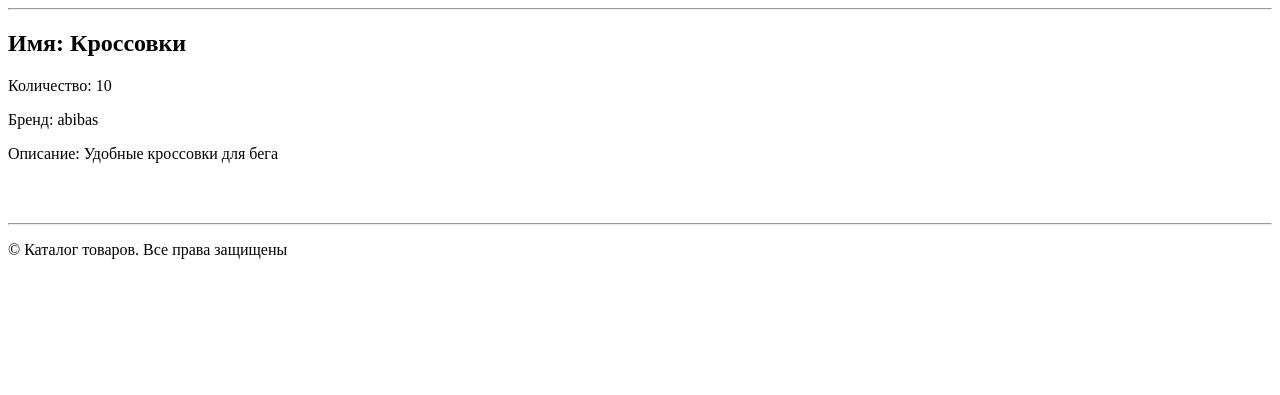
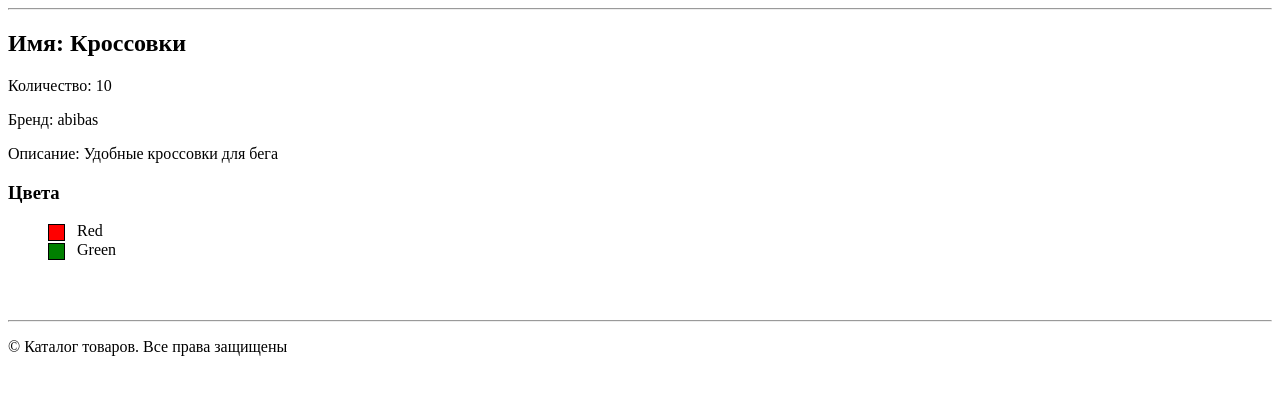
Before and after one commit to Hombrer/FirstDjango_26052025, a Django app: page /item/1 in a window 1280 px wide. Shown: the part 26-421 px from the top of the page. Run offline with Django 5.2, Linux system fonts and the light colour scheme; data comes from the database, SQL or seed files in the repository.

Commit message:
Done.M4:part2,task1-2

```diff
--- /dev/null
+++ b/MainApp/static/MainApp/color.css
@@ -0,0 +1,12 @@
+.color-box {
+    display: inline-block;
+    width: 15px;
+    height: 15px;
+    margin-right: 8px;
+    border: 1px solid #000;
+    vertical-align: middle;
+}
+
+.ul_no_mark {
+    list-style-type: none;
+}
--- a/MainApp/views.py
+++ b/MainApp/views.py
@@ -40,7 +40,11 @@ def get_item(request, item_id: int):
     except ObjectDoesNotExist:
         return render(request, "errors.html", {"errors": [f'Item with id={item_id} not found.']}, status=404)
     else:
-        context = {"item": item}
+        colors = item.colors.all()
+        context = {
+            "item": item,
+            "colors": colors,
+            }
         return render(request, "item_page.html", context)
 
 
--- a/templates/item_page.html
+++ b/templates/item_page.html
@@ -1,6 +1,12 @@
 {% extends "base.html" %}
 
+{% load static %}
+
 {% block title %}Item page{% endblock %}
+
+{% block style %}
+    <link rel="stylesheet" href="{% static "MainApp/color.css" %}">
+{% endblock  %}
 
 {% block content %}
 
@@ -14,5 +20,17 @@
     <div>
         <p>Описание: {{ item.description }}</p>
     </div>
+    <h3>Цвета</h3>
+
+    <ul class="ul_no_mark">
+        {% for color in colors %}
+            <li>
+                <span class="color-box" style="background-color: {{ color.name }};"></span>
+                {{ color.name | capfirst }}
+            </li>
+        {% empty %}
+            Информация по цветам отсутствует.
+        {% endfor %}
+    </ul>
 
 {% endblock content %}
```
